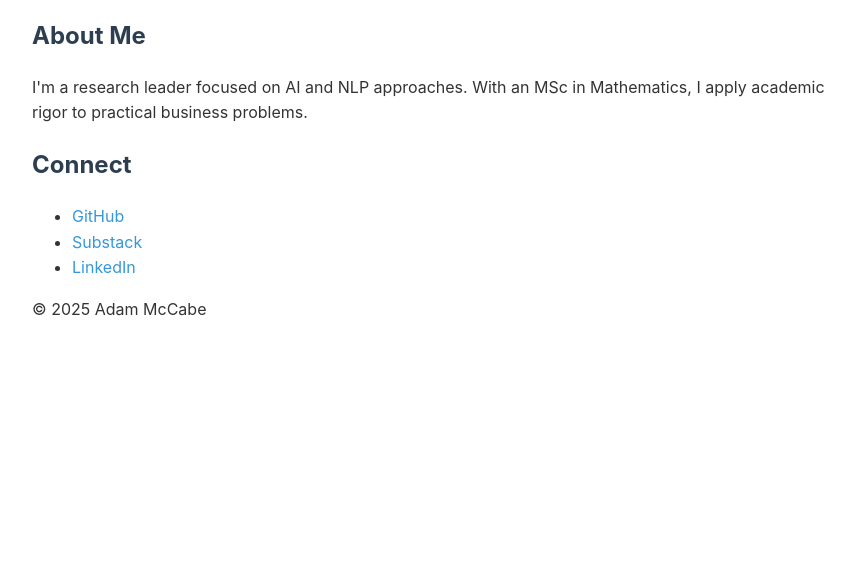
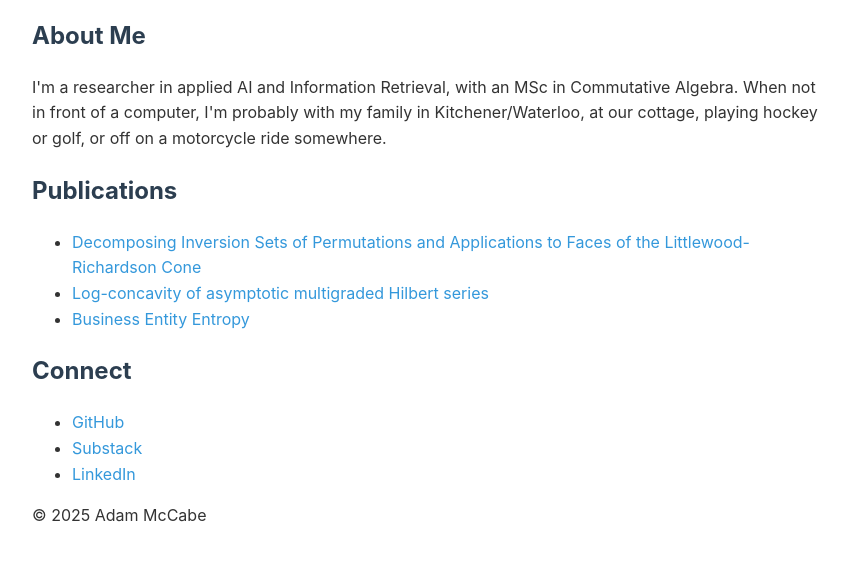
Before and after one commit to ar-mccabe/personal_website, a plain HTML site: page index.html in a window 1280 px wide. Shown: the part 143-704 px from the top of the page, without its empty margins (208-1063 px from the left). Drawn offline with Linux system fonts and the light colour scheme.

Commit message:
Add publications section with arXiv links

```diff
--- a/index.html
+++ b/index.html
@@ -33,8 +33,17 @@
     <main>
         <section>
             <h2>About Me</h2>
-            <p>I'm a research leader focused on AI and NLP approaches. With an MSc in Mathematics, I apply academic rigor to practical business problems.</p>
+            <p>I'm a researcher in applied AI and Information Retrieval, with an MSc in Commutative Algebra. When not in front of a computer, I'm probably with my family in Kitchener/Waterloo, at our cottage, playing hockey or golf, or off on a motorcycle ride somewhere.</p>
         </section>
+        <section>
+            <h2>Publications</h2>
+            <ul>
+                <li><a href="https://arxiv.org/abs/1110.5880" target="_blank">Decomposing Inversion Sets of Permutations and Applications to Faces of the Littlewood-Richardson Cone</a></li>
+                <li><a href="https://arxiv.org/abs/1109.4135" target="_blank">Log-concavity of asymptotic multigraded Hilbert series</a></li>
+                <li><a href="https://arxiv.org/abs/2504.07106" target="_blank">Business Entity Entropy</a></li>
+            </ul>
+        </section>
+
         <section>
             <h2>Connect</h2>
             <ul>
```
